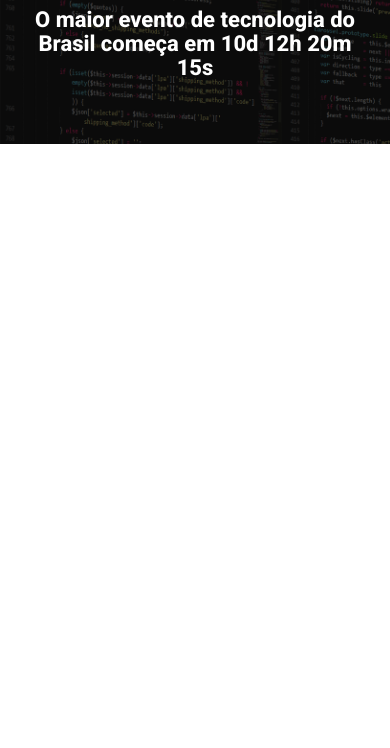
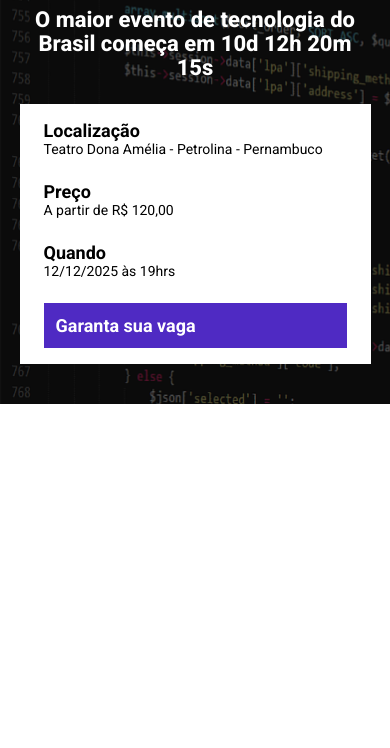
Before and after one commit to washryan/ebac_tech_talks, a website built with Parcel: page src/index.html in a window 390 px wide. Shown: the part 96-844 px from the top of the page. Built offline with nearby package versions, Linux system fonts and the light colour scheme.

Commit message:
feat: adiciona infos-bar e botão primário na seção hero
- Criação da barra de informações com local, data e preço
- Adição do botão 'Garanta sua vaga'
- Criação dos arquivos _infos_bar.scss e _buttons.scss
- Ajuste responsivo para telas menores

```diff
--- a/src/index.html
+++ b/src/index.html
@@ -16,6 +16,25 @@
             <p class="hero__text">
                 O maior evento de tecnologia do Brasil começa em 10d 12h 20m 15s
             </p>
+            <div class="infos-bar">
+                <ul class="infos-bar__infos">
+                    <li class="infos-bar__infos__item">
+                        <b>Localização</b>
+                        Teatro Dona Amélia - Petrolina - Pernambuco
+                    </li>
+                    <li class="infos-bar__infos__item">
+                        <b>Preço</b>
+                        A partir de R$ 120,00
+                    </li>
+                    <li class="infos-bar__infos__item">
+                        <b>Quando</b>
+                        12/12/2025 às 19hrs
+                    </li>
+                </ul>
+                <a href="#" class="button button--primary">
+                    Garanta sua vaga
+                </a>
+            </div>
         </div>
     </header>
     <script src="scripts/main.js"></script>
--- /dev/null
+++ b/src/styles/components/_buttons.scss
@@ -0,0 +1,23 @@
+.button {
+    padding: 12px;
+    font-size: 18px;
+    font-weight: bold;
+    text-decoration: none;
+    text-align: center;
+    white-space: nowrap;
+
+    &--primary {
+        color: #fff;
+        background-color: #4F2AC3;
+    }
+
+    @media (max-width: 640px) {
+        display: block;
+        width: 100%;
+    }
+
+    @media (max-width: 1024px) {
+        display: flex;
+        align-items: center;
+    }
+}
--- /dev/null
+++ b/src/styles/components/_infos_bar.scss
@@ -0,0 +1,40 @@
+.infos-bar {
+    padding: 16px 24px;
+    background-color: #fff;
+    display: flex;
+    justify-content: space-between;
+
+    &__infos {
+        display: flex;
+        gap: 40px;
+
+        &__item {
+            font-size: 14px;
+            color: #000;
+
+            b {
+                color: #000;
+                font-size: 18px;
+                display: block;
+            }
+        }
+    }
+
+    @media (max-width: 640px) {
+        display: block;
+
+        &__infos {
+            display: block;
+
+            &__item {
+                margin-bottom: 24px;
+            }
+        }
+    }
+
+    @media (max-width: 1024px) {
+        &__infos {
+            gap: 16px;
+        }
+    }
+}
--- a/src/styles/main.scss
+++ b/src/styles/main.scss
@@ -1,4 +1,6 @@
 @use 'hero';
+@use 'components/infos_bar';
+@use 'components/buttons';
 
 * {
     margin: 0;
@@ -6,6 +8,7 @@
     box-sizing: border-box;
     font-family: Roboto, sans-serif;
     color: #fff;
+    list-style: none;
 }
 
 .container {
```
